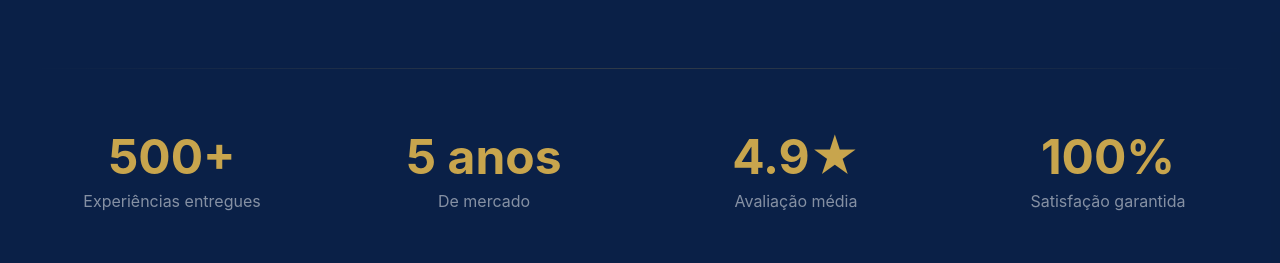
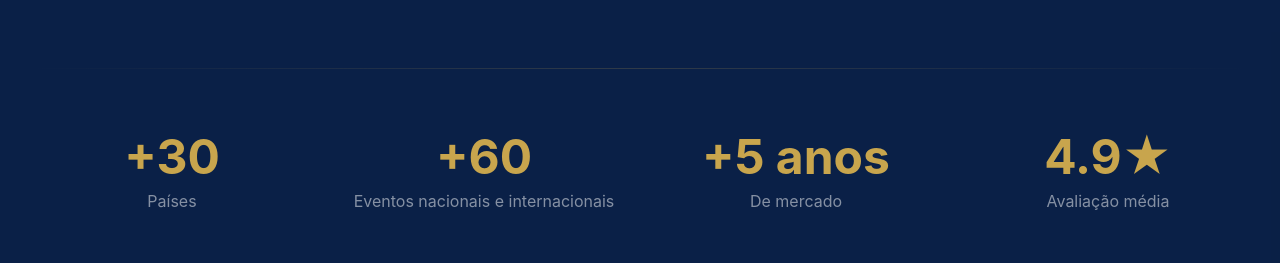
Before and after one commit to Brunoleoguilherme/blue-panda-plataform, a Next.js app: page / in a window 1280 px wide. Shown: the part 985-1248 px from the top of the page. Built offline with nearby package versions, Linux system fonts and the light colour scheme; a web font is replaced by a local one.

Commit message:
fix: atualizar stats social proof

```diff
--- a/components/sections/social-proof.tsx
+++ b/components/sections/social-proof.tsx
@@ -5,10 +5,10 @@ import { motion } from "framer-motion";
 import { Star } from "lucide-react";
 
 const stats = [
-  { value: "500+", label: "Experiências entregues" },
-  { value: "5 anos", label: "De mercado" },
+  { value: "+30", label: "Países" },
+  { value: "+60", label: "Eventos nacionais e internacionais" },
+  { value: "+5 anos", label: "De mercado" },
   { value: "4.9★", label: "Avaliação média" },
-  { value: "100%", label: "Satisfação garantida" },
 ];
 
 const partners = [
```
